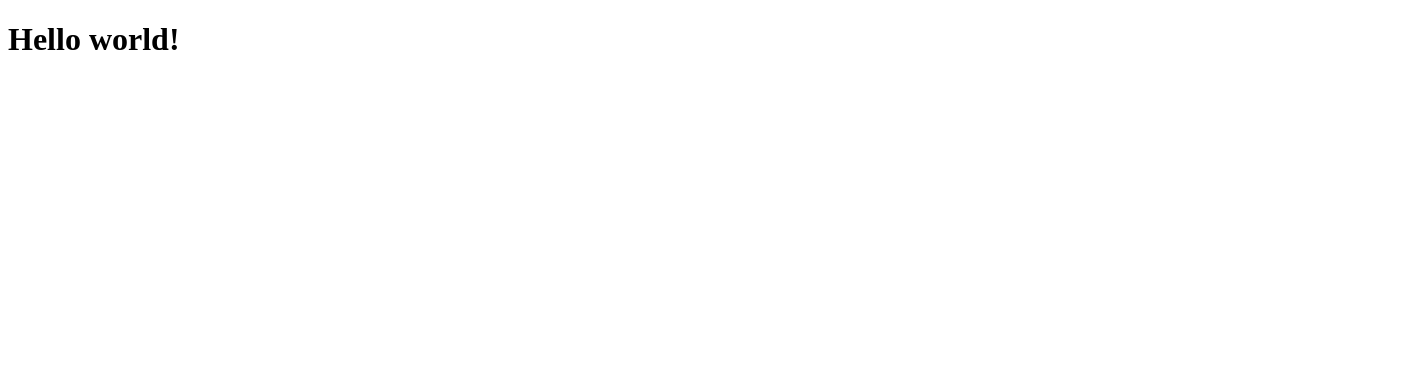
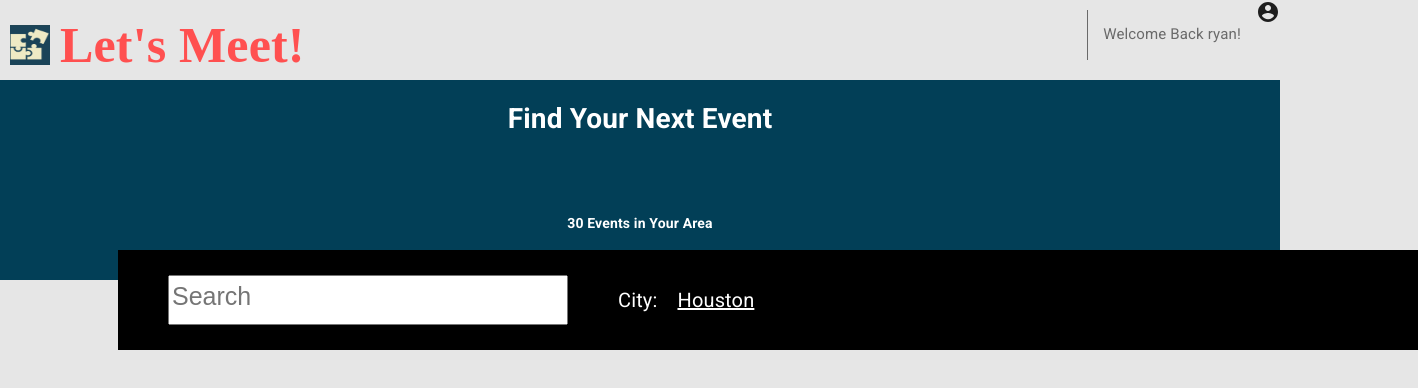
Before and after one commit to rmatusza/let-s-meet-front-end, a React (Create React App) app: page / in a window 1280 px wide. Shown: the top 388 px of the page, 1418 px wide, since content can reach past the window. Built offline with nearby package versions, Linux system fonts and the light colour scheme.

Commit message:
finished banner component. Started on navbar component

```diff
--- a/package.json
+++ b/package.json
@@ -3,6 +3,9 @@
   "version": "0.1.0",
   "private": true,
   "dependencies": {
+    "@material-ui/core": "^4.11.0",
+    "@material-ui/icons": "^4.9.1",
+    "@material-ui/styles": "^4.10.0",
     "@testing-library/jest-dom": "^4.2.4",
     "@testing-library/react": "^9.5.0",
     "@testing-library/user-event": "^7.2.1",
--- a/public/index.html
+++ b/public/index.html
@@ -2,9 +2,11 @@
 <html lang="en">
   <head>
     <meta charset="utf-8" />
+    <link rel="stylesheet" href="https://fonts.googleapis.com/icon?family=Material+Icons" />
+    <link rel="stylesheet" href="https://fonts.googleapis.com/css?family=Roboto:300,400,500,700&display=swap" />
     <title>Simple React App</title>
   </head>
-  <body>
+  <body style="background-color: #e6e6e6">
     <div id="root"></div>
   </body>
 </html>
--- a/src/App.js
+++ b/src/App.js
@@ -1,8 +1,18 @@
 import React from 'react';
+import HomePage from './components/HomePage';
+import Theme from './Theme';
+import {
+  CssBaseline,
+} from "@material-ui/core";
+const App = () => {
 
-function App() {
   return (
-    <h1>Hello world!</h1>
+    <>
+      <CssBaseline />
+      <Theme>
+        <HomePage />
+      </Theme>
+    </>
   );
 }
 
--- /dev/null
+++ b/src/Theme.js
@@ -0,0 +1,29 @@
+import React from 'react';
+import { ThemeProvider, createMuiTheme } from '@material-ui/core';
+
+const theme = createMuiTheme({
+  gradientBackground: "linear-gradient(45deg, #FE6B8B 30%, #FF8E53 90%)",
+  fontFamily: "Georgia",
+  palette: {
+    primary: {
+      main: '#1b4458',
+    },
+    secondary: {
+      main: '#eeeac4'
+    }
+  },
+  typography: {
+    fontFamily: "Georgia"
+  }
+});
+console.log(theme);
+
+const Theme = props => {
+  return (
+    <ThemeProvider theme={theme}>
+      {props.children}
+    </ThemeProvider>
+  )
+}
+
+export default Theme;
--- /dev/null
+++ b/src/components/Banner.js
@@ -0,0 +1,71 @@
+import React, {useState} from 'react';
+import { makeStyles } from '@material-ui/core/styles';
+import AccountCircleIcon from '@material-ui/icons/AccountCircle';
+import Container from '@material-ui/core/Container';
+import { Grid, Typography } from '@material-ui/core';
+import { palette } from '@material-ui/system';
+import Logo from '../images/logo.png'
+
+const useStyles = makeStyles((theme) => ({
+  myColor: {
+    color: theme.palette.primary.main
+  }
+}))
+
+
+const Banner = (props) => {
+  const classes = useStyles();
+  const userName = localStorage.key(0)
+  return (
+    <>
+      <div className="banner-component">
+
+        {/* left side of banner */}
+
+        <div className="left-side">
+
+          <div className="logo-container">
+            <img src={Logo} className="logo"></img>
+          </div>
+
+          <div className="site-name-container">
+            <h1 className="site-name">Let's Meet!</h1>
+          </div>
+
+        </div>
+
+        {/* right side of banner */}
+
+        <div className="right-side">
+          <div className="welcome-user">
+            Welcome Back {userName}!
+          </div>
+
+          <div className="user-icon">
+            <AccountCircleIcon />
+          </div>
+
+        </div>
+
+      </div>
+
+      {/* sub banner -- maybe can make into its own component later */}
+
+      <div className="sub-banner">
+
+        <div className="catch-phrase">
+          <h1 className="catch-phrase-text">Find Your Next Event</h1>
+        </div>
+
+        <div className="events-nearby">
+          <h4 className="events-nearby-text">30 Events in Your Area</h4>
+        </div>
+
+      </div>
+
+    </>
+  )
+}
+
+// bgcolor="primary.main" color="primary.contrastText" p={2}
+export default Banner;
--- /dev/null
+++ b/src/components/HomePage.js
@@ -0,0 +1,17 @@
+import React from 'react';
+import Banner from './Banner'
+import NavBar from './NavBar'
+
+const HomePage = () => {
+  localStorage.setItem('ryan', 14)
+  const username = localStorage.key(0)
+  const user_id = localStorage.getItem(username)
+  return (
+    <div className="home-page">
+      <Banner userId={user_id} username={username} />
+      <NavBar />
+    </div>
+  )
+}
+
+export default HomePage;
--- /dev/null
+++ b/src/components/NavBar.js
@@ -0,0 +1,59 @@
+import React, {useState} from 'react';
+
+const NavBar = (props) => {
+  const [inputValue, setInputValue] = useState('')
+  const [city, setCity] = useState('Houston')
+  const [groups, setGroups] = useState([])
+
+  const updateInputVal = e => setInputValue(e.target.value)
+
+  const handleSubmit = async (e) => {
+    e.preventDefault()
+    const userCity = {city}
+    console.log(userCity)
+    const res = await fetch(`http://localhost:8080/api/groups/search/${userCity.city}`)
+    if (res.ok && inputValue) {
+      const returnedGroups = await res.json({groups})
+      console.log(returnedGroups.groups)
+
+      let groupMatches = []
+
+      returnedGroups.groups.forEach(group => {
+        let groupName = group.name
+        let lowerGroupName = groupName.toLowerCase()
+        if(lowerGroupName.includes(inputValue.toLowerCase())) {
+          groupMatches.push(groupName)
+        }
+        // console.log(group.name)
+      })
+
+      console.log(groupMatches)
+
+      // setGroups(...returnedGroups)
+
+      return
+    }
+
+    console.error('something went wrong with the search')
+  }
+
+  return (
+    <>
+      <div className="navbar-container">
+
+        <div className="search-bar-container">
+          <form onSubmit={handleSubmit}>
+            <input className="search-bar" value={inputValue} onChange={updateInputVal} placeholder={'Search'} />
+          </form>
+        </div>
+
+        <div className="location-container">
+          City: <span className="city-name">Houston</span>
+        </div>
+
+      </div>
+    </>
+  )
+}
+
+export default NavBar;
--- a/src/index.css
+++ b/src/index.css
@@ -1 +1,140 @@
 /* TODO Add site wide styles */
+
+.banner-component {
+  display: flex;
+  box-sizing: border-box;
+  background-color:#e6e6e6;
+  width: 100%;
+  height: 80px;
+  justify-content: space-between;
+}
+
+/* #023f57 */
+
+.left-side{
+  display: flex;
+  justify-content: space-between;
+}
+
+.logo-container{
+  display: flex;
+  margin-bottom: 15px;
+  margin-left: 10px;
+  margin-right: 5px;
+}
+
+.logo{
+  align-self: flex-end;
+  width: 40px;
+  height: 40px;
+  /* margin-bottom: 15px; */
+}
+
+.site-name{
+  color: #ff5050;
+  font-family: "freestyle script";
+  font-size: 50px;
+  display: inline-block;
+  margin-bottom: 0;
+  margin-top: 10px;
+  margin-left: 5px;
+}
+
+.site-name-container{
+  display: inline-block;
+}
+
+.right-side{
+  display: flex;
+}
+
+.welcome-user{
+  display: flex;
+  color: rgba(0,0,0,.54);
+  /* font-family: "freestyle script"; */
+  font-size: 15px;
+  height: 50px;
+  border-left: 1px solid rgba(0,0,0,.54);
+  padding: 15px;
+  align-items: center;
+  margin-top: 10px;
+}
+
+.sub-banner{
+  width: 100%;
+  height: 200px;
+  display: grid;
+  background-color: #023f57;
+  grid-template-rows: 2fr 1fr;
+  grid-template-columns: 1fr 2fr 1fr;
+  justify-items: center;
+}
+
+.catch-phrase{
+  grid-column-start: 2;
+  grid-column-end: 3;
+  justify-items: center;
+}
+
+.catch-phrase-text{
+  margin-bottom: 0;
+  color: white
+}
+
+.events-nearby{
+  grid-area: 2 / 2 / 2 / 3;
+}
+
+.events-nearby-text{
+  margin-top: 0;
+  color: white;
+}
+
+#root{
+  background-color: rgba(201,198,179);
+  /* height: 100%; */
+}
+
+.navbar-container{
+  display: flex;
+  background-color: black;
+  position: absolute;
+  width: 1300px;
+  height: 100px;
+  z-index: 5;
+  top: 250px;
+  left: 118px;
+}
+
+.search-bar-container{
+  height: 100px;
+  display: flex;
+  align-items: center;
+  margin-left: 50px;
+}
+
+.search-bar{
+  height: 50px;
+  width: 400px;
+}
+
+.location-container{
+  display: flex;
+  color: white;
+  margin-left: 50px;
+  align-items: center;
+  font-size: 20px;
+  word-spacing: 20px;
+  /* text-decoration: underline; */
+}
+
+.city-name{
+  color: white;
+  text-decoration: underline;
+  margin-left: 20px;
+}
+
+input::placeholder {
+  font-size: 25px;
+  font-family: sans-serif;
+}
```
Also changed, not shown: src/components/Groups.js (added), src/components/SpecificGroup.js (added), src/images/logo.png (added), 1 other file (tests, documents, lock files or other folders).
